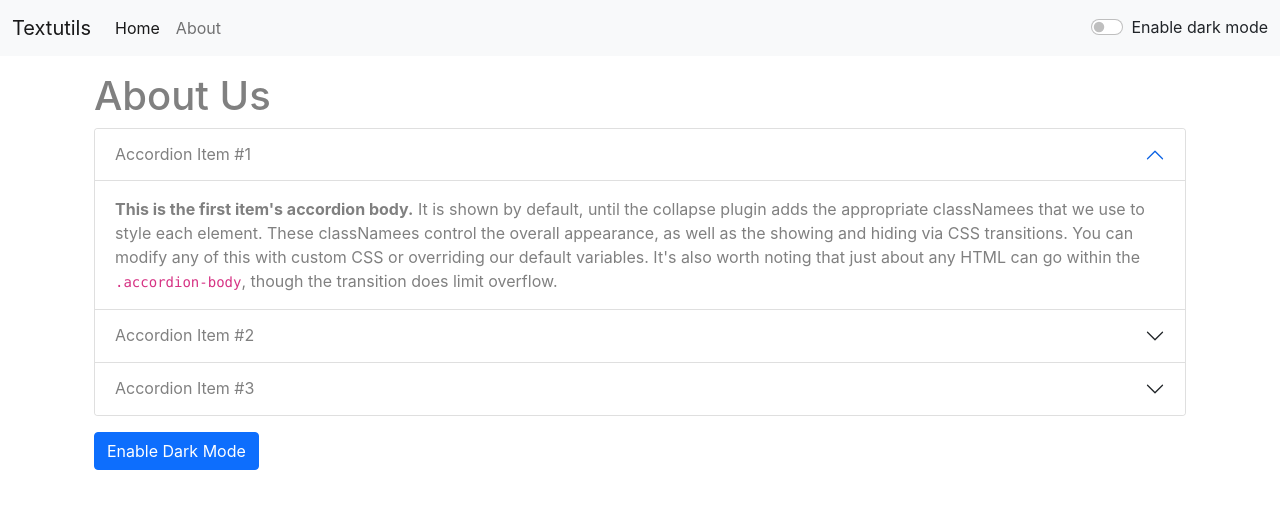
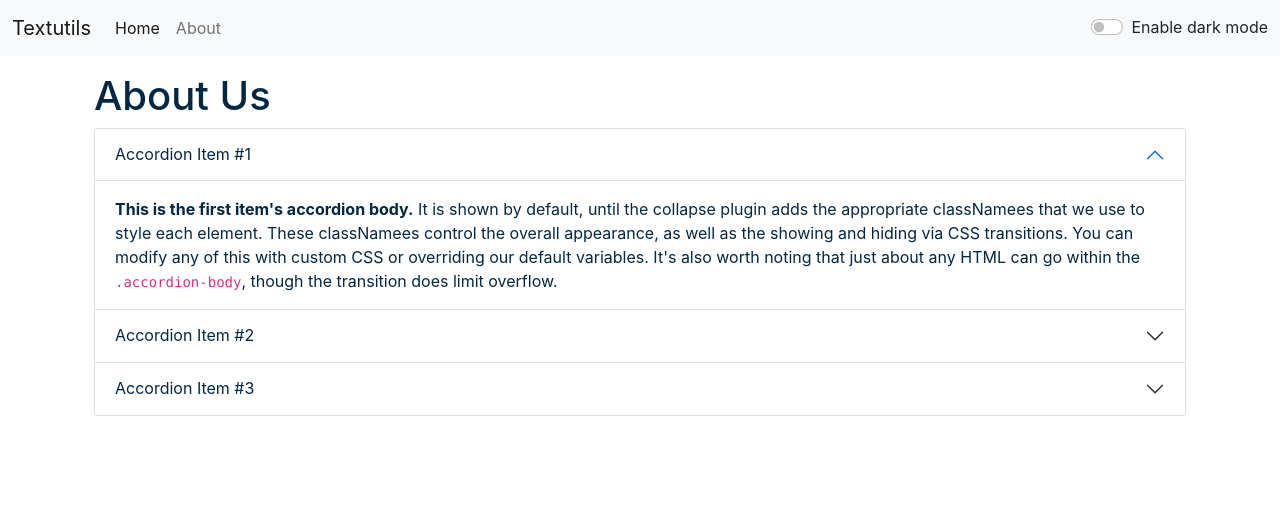
Before and after one commit to siddharthVishwakarma/textutils, a React (Create React App) app: page /about in a window 1280 px wide. Shown: the top 508 px of the page. Built offline with nearby package versions, Linux system fonts and the light colour scheme.

Commit message:
fix about page

```diff
--- a/src/App.js
+++ b/src/App.js
@@ -37,7 +37,7 @@ function App() {
       <Alert alert={alert} />
       <div className="container my-3">
         <Routes>
-          <Route exact path="/about" element={<About />}></Route>
+          <Route exact path="/about" element={<About mode={mode} />}></Route>
           <Route
             exact
             path="/"
--- a/src/components/About.js
+++ b/src/components/About.js
@@ -1,32 +1,16 @@
-import React, { useState } from "react";
+import React from "react";
 
-export default function About() {
-  const [myStyle, setMyStyle] = useState({
-    color: "grey",
-    backgroundColor: "white",
-  });
-
-  const [btnText, setbtnText] = useState("Enable Dark Mode");
-
-  const toggleStyle = () => {
-    if (myStyle.color === "grey") {
-      setMyStyle({
-        color: "white",
-        backgroundColor: "grey",
-        border: "1px solid white",
-      });
-      setbtnText("Enable Light Mode");
-    } else {
-      setMyStyle({
-        color: "grey",
-        backgroundColor: "white",
-      });
-      setbtnText("Enable Dark Mode");
-    }
+export default function About(props) {
+  let myStyle = {
+    color: props.mode === "dark" ? "white" : "#042743",
+    backgroundColor: props.mode === "dark" ? "#244a68" : "white",
   };
 
   return (
-    <div className="container" style={myStyle}>
+    <div
+      className="container"
+      style={{ color: props.mode === "dark" ? "white" : "#042743" }}
+    >
       <h1>About Us</h1>
       <div className="accordion" id="accordionExample" style={myStyle}>
         <div className="accordion-item">
@@ -126,13 +110,6 @@ export default function About() {
           </div>
         </div>
       </div>
-      <button
-        onClick={toggleStyle}
-        type="button"
-        className="btn btn-primary my-3"
-      >
-        {btnText}
-      </button>
     </div>
   );
 }
--- a/src/components/Textform.js
+++ b/src/components/Textform.js
@@ -63,7 +63,7 @@ export default function Textform(props) {
         <p>
           {
             text.split(" ").filter((ele) => {
-              return ele.length !== 0;
+              return ele;
             }).length
           }{" "}
           words and {text.length} characters.
```
